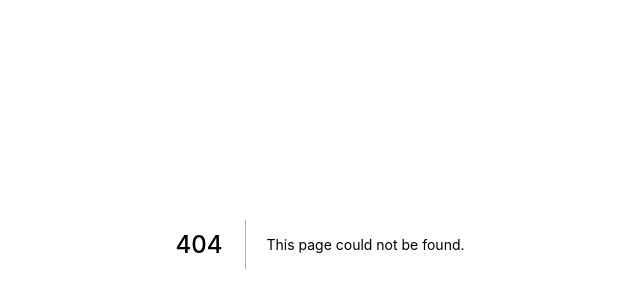
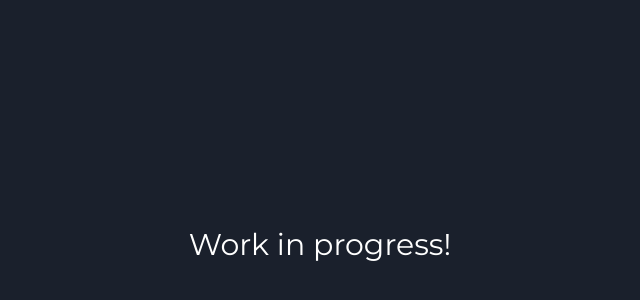
Before and after one commit to Modtoberfest/Modtoberfest-Site, a Next.js app: page /index/WIP in a window 1280 px wide. Before the commit this address had no page. Shown: the part 156-456 px from the top of the page, without its empty margins (320-960 px from the left). Built offline with nearby package versions, Linux system fonts and the light colour scheme; a web font is replaced by a local one.

Commit message:
Add WIP page

```diff
--- a/lib/stage.js
+++ b/lib/stage.js
@@ -25,7 +25,7 @@ export function getEventStage() {
   }
 
   // Toggle this if you're a time traveler
-  stage = "mid";
+  // stage = "mid";
 
   return stage;
 }
--- a/pages/index.js
+++ b/pages/index.js
@@ -1,8 +1,16 @@
 import Layout from "../components/Layout";
+import { getEventStage } from "../lib/stage";
 import Details from "./index/Details";
 import MainSection from "./index/MainSection";
+import WIP from "./index/WIP";
 
 function IndexPage() {
+  const stage = getEventStage();
+
+  if (stage == "pre" && new Date().getUTCDay() + 1 < 21) {
+    return <WIP />;
+  }
+
   return (
     <Layout>
       <MainSection />
--- /dev/null
+++ b/pages/index/WIP.js
@@ -0,0 +1,9 @@
+import React from "react";
+
+export default function WIP() {
+  return (
+    <div className="bg-gray-900 text-white flex items-center min-h-screen justify-center">
+      <h1>Work in progress!</h1>
+    </div>
+  );
+}
```
